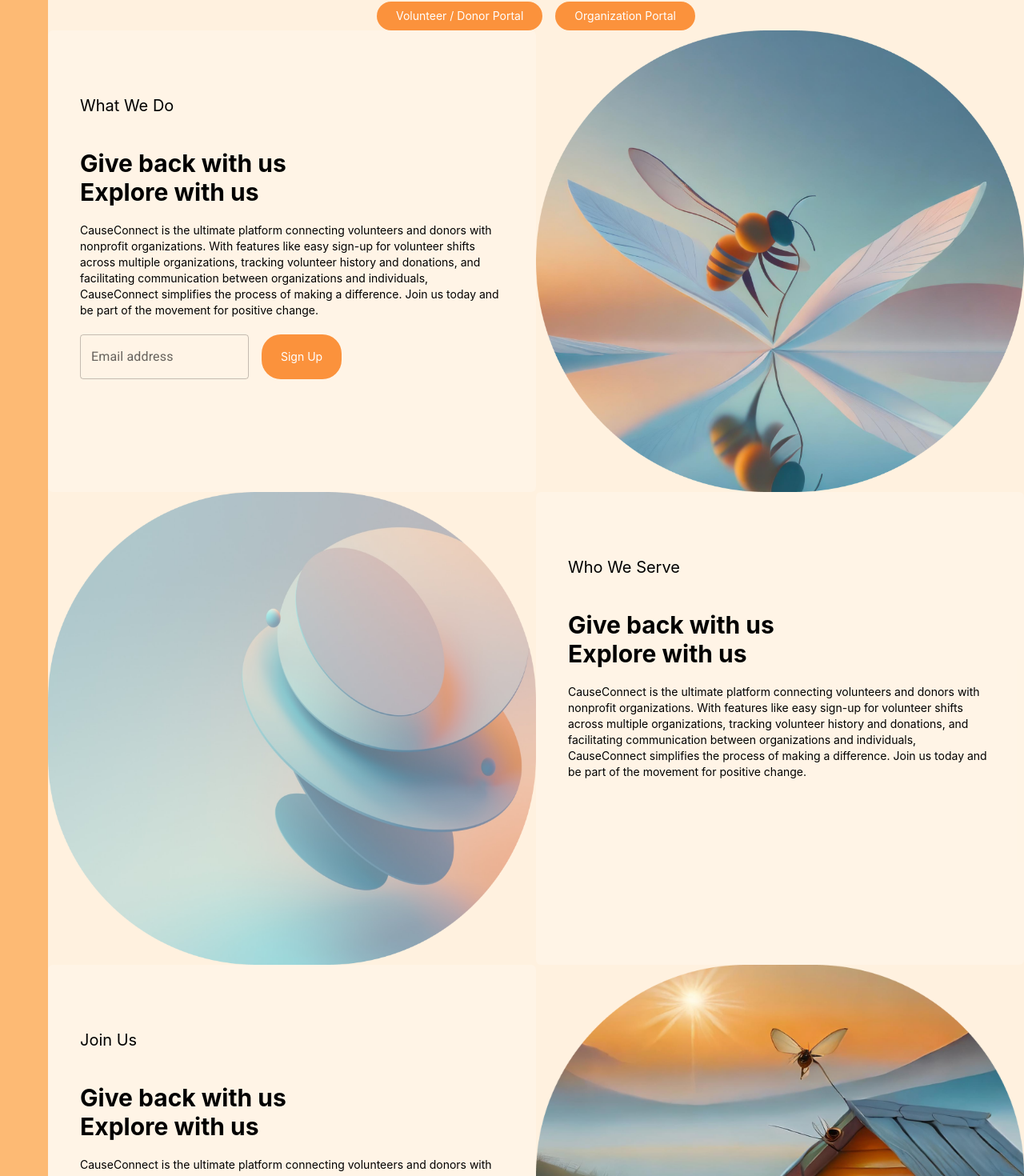
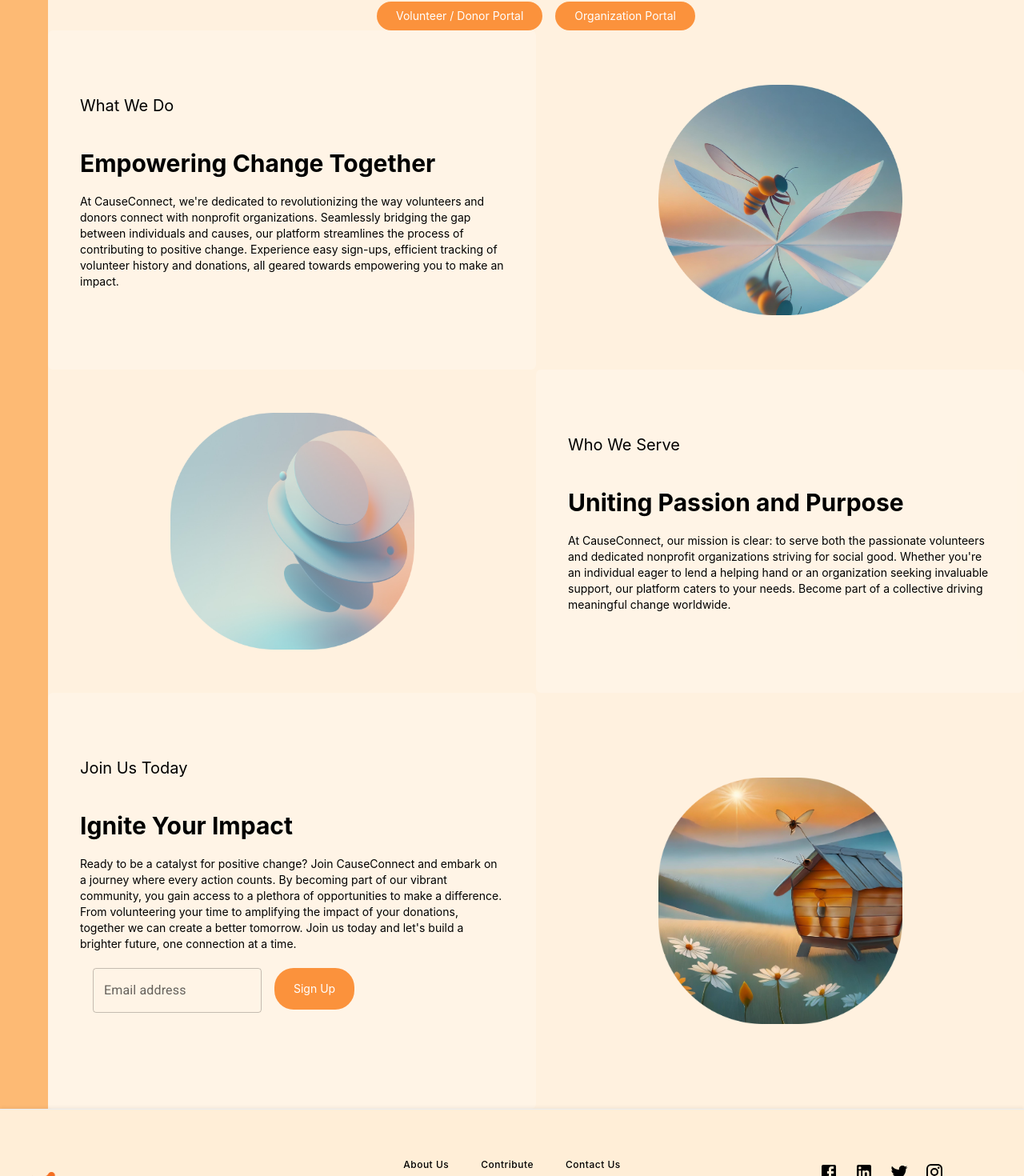
Before and after one commit to vvyn/CauseConnect, a React (Create React App) app in the folder cause-connect/client/: page / in a window 1280 px wide. Shown: the part 447-1917 px from the top of the page at 80% size. Built offline with nearby package versions, Linux system fonts and the light colour scheme.

Commit message:
Home.js changes
need vote for background color change

```diff
--- a/cause-connect/client/src/pages/Home.js
+++ b/cause-connect/client/src/pages/Home.js
@@ -26,70 +26,65 @@ export default function Home() {
       <div className="flex">
         <div className="px-10 py-20 w-1/2 bg-white bg-opacity-20 rounded-md">
           <div className="text-xl pb-10">What We Do</div>
-          <p className="font-bold text-3xl">Give back with us</p>
-          <p className="pb-5 font-bold text-3xl">Explore with us</p>
+          <p className="pb-5 font-bold text-3xl">Empowering Change Together</p>
           <p className="pb-5 text-sm">
-            CauseConnect is the ultimate platform connecting volunteers and
-            donors with nonprofit organizations. With features like easy sign-up
-            for volunteer shifts across multiple organizations, tracking
-            volunteer history and donations, and facilitating communication
-            between organizations and individuals, CauseConnect simplifies the
-            process of making a difference. Join us today and be part of the
-            movement for positive change.
+          At CauseConnect, we're dedicated to revolutionizing the way volunteers and
+          donors connect with nonprofit organizations. Seamlessly bridging the gap between
+          individuals and causes, our platform streamlines the process of contributing to
+          positive change. Experience easy sign-ups, efficient tracking of volunteer history
+          and donations, all geared towards empowering you to make an impact.
           </p>
-          <div className="flex">
-            <TextField
-              id="outlined-basic"
-              label="Email address"
-              variant="outlined"
-            />
-            <button className="bg-orange-400 ml-4 p-2 px-6 rounded-3xl text-white text-sm">
-              Sign Up
-            </button>
-          </div>
+
         </div>
-        <div className="w-1/2">
-          <img src="home1.png" />
+        <div className="w-1/2 flex justify-center items-center">
+          <img src="home1.png" style={{ maxWidth: "50%", height: "auto" }} />
         </div>
       </div>
 
       <div className="flex">
-        <div className="w-1/2">
-          <img src="home2.png" />
+        <div className="w-1/2 flex justify-center items-center">
+          <img src="home2.png" style={{ maxWidth: "50%", height: "auto" }} />
         </div>
         <div className="px-10 py-20 w-1/2 bg-white bg-opacity-20 rounded-md">
           <div className="text-xl pb-10">Who We Serve</div>
-          <p className="font-bold text-3xl">Give back with us</p>
-          <p className="pb-5 font-bold text-3xl">Explore with us</p>
+          <p className="pb-5 font-bold text-3xl">Uniting Passion and Purpose</p>
           <p className="pb-5 text-sm">
-            CauseConnect is the ultimate platform connecting volunteers and
-            donors with nonprofit organizations. With features like easy sign-up
-            for volunteer shifts across multiple organizations, tracking
-            volunteer history and donations, and facilitating communication
-            between organizations and individuals, CauseConnect simplifies the
-            process of making a difference. Join us today and be part of the
-            movement for positive change.
+          At CauseConnect, our mission is clear: to serve both the passionate volunteers
+          and dedicated nonprofit organizations striving for social good. Whether you're
+          an individual eager to lend a helping hand or an organization seeking invaluable
+          support, our platform caters to your needs. Become part of a collective driving
+          meaningful change worldwide.
+
           </p>
         </div>
       </div>
 
       <div className="flex">
         <div className="px-10 py-20 w-1/2 bg-white bg-opacity-20 rounded-md">
-          <div className="text-xl pb-10">Join Us</div>
-          <p className="font-bold text-3xl">Give back with us</p>
-          <p className="pb-5 font-bold text-3xl">Explore with us</p>
+          <div className="text-xl pb-10">Join Us Today</div>
+          <p className="pb-5 font-bold text-3xl">Ignite Your Impact</p>
           <p className="pb-5 text-sm">
-            CauseConnect is the ultimate platform connecting volunteers and
-            donors with nonprofit organizations. With features like easy sign-up
-            for volunteer shifts across multiple organizations, tracking
-            volunteer history and donations, and facilitating communication
-            between organizations and individuals, CauseConnect simplifies the
-            process of making a difference. Join us today and be part of the
-            movement for positive change.
+          Ready to be a catalyst for positive change? Join CauseConnect and embark on a
+          journey where every action counts. By becoming part of our vibrant community, you
+          gain access to a plethora of opportunities to make a difference. From volunteering
+          your time to amplifying the impact of your donations, together we can create a
+          better tomorrow. Join us today and let's build a brighter future, one connection
+          at a time.
+
+            <div className="flex-col justify-end ml-4 py-5">
+            <TextField
+              id="outlined-basic"
+              label="Email address"
+              variant="outlined"
+            />
+            <button className="bg-orange-400 ml-4 p-4 px-6 rounded-3xl text-white text-sm">
+              Sign Up
+            </button>
+          </div>
           </p>
         </div>
-        <div className="w-1/2">
-          <img src="home3.png" />
+        <div className="w-1/2 flex justify-center items-center">
+          <img src="home3.png" style={{ maxWidth: "50%", height: "auto" }} />
         </div>
       </div>
     </div>
--- a/cause-connect/client/src/pages/Volunteer-Donor/DonationDetails.js
+++ b/cause-connect/client/src/pages/Volunteer-Donor/DonationDetails.js
@@ -6,7 +6,7 @@ const DonationDetails = () => {
   const [donationAmount, setDonationAmount] = useState("");
 
   const handleDonationSubmit = () => {
-    // Handle donation submission logic here
+
   };
 
   const initialOptions = {
```
